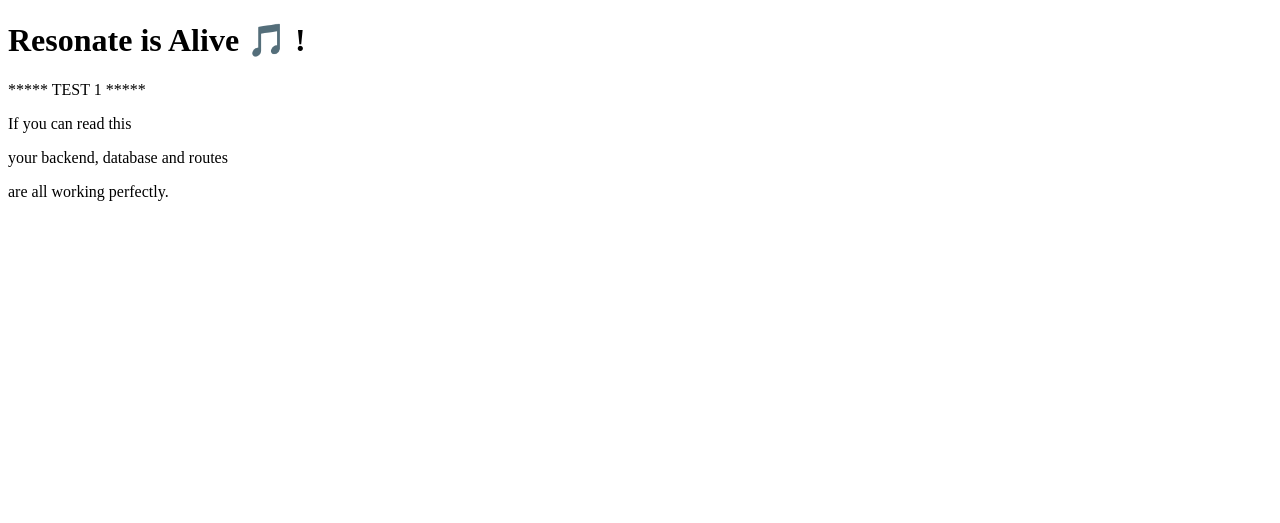
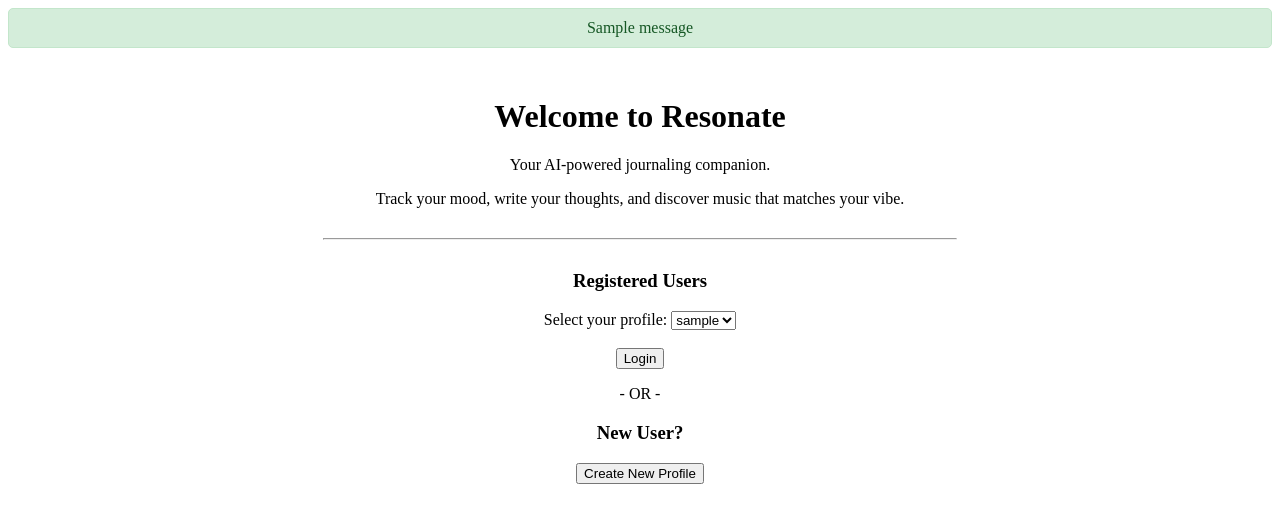
Before and after one commit to emilioquezadanavarro/Resonate-App, a Flask app: page / in a window 1280 px wide. Shown: the top 523 px of the page. Run offline with Flask 3, Linux system fonts and the light colour scheme; tables that the repository leaves empty hold one stand-in row (values such as "Sample post"); one stand-in notice (Sample message) is shown.

Commit message:
Added Flash message support and a link to the profile creation page

```diff
--- a/app/templates/index.html
+++ b/app/templates/index.html
@@ -5,10 +5,43 @@
     <title>Resonate</title>
 </head>
 <body>
-    <h1>Resonate is Alive 🎵 !</h1>
-    <p>***** TEST 1 *****</p>
-    <p>If you can read this</p>
-    <p>your backend, database and routes</p>
-    <p>are all working perfectly.</p>
+    {% with messages = get_flashed_messages() %}
+        {% if messages %}
+            <div style="background-color: #d4edda; color: #155724; padding: 10px; margin-bottom: 20px; border: 1px solid #c3e6cb; border-radius: 5px; text-align: center;">
+                {% for message in messages %}
+                    {{ message }}
+                {% endfor %}
+            </div>
+        {% endif %}
+    {% endwith %}
+
+    <div style="text-align: center; margin-top: 50px;">
+        <h1> Welcome to Resonate</h1>
+        <p>Your AI-powered journaling companion.</p>
+        <p>Track your mood, write your thoughts, and discover music that matches your vibe.</p>
+
+        <hr style="width: 50%; margin: 30px auto;">
+
+        {% if users %}
+            <h3>Registered Users</h3>
+            <form action="#" method="POST"> <label>Select your profile:</label>
+                <select name="user_id">
+                    {% for user in users %}
+                        <option value="{{ user.id }}">{{ user.username }}</option>
+                    {% endfor %}
+                </select>
+                <br><br>
+                <button type="submit">Login</button>
+            </form>
+
+            <p> - OR - </p>
+        {% endif %}
+
+        <h3>New User?</h3>
+        <a href="{{ url_for('main.create_profile') }}">
+            <button>Create New Profile</button>
+        </a>
+
+    </div>
 </body>
 </html>
```
